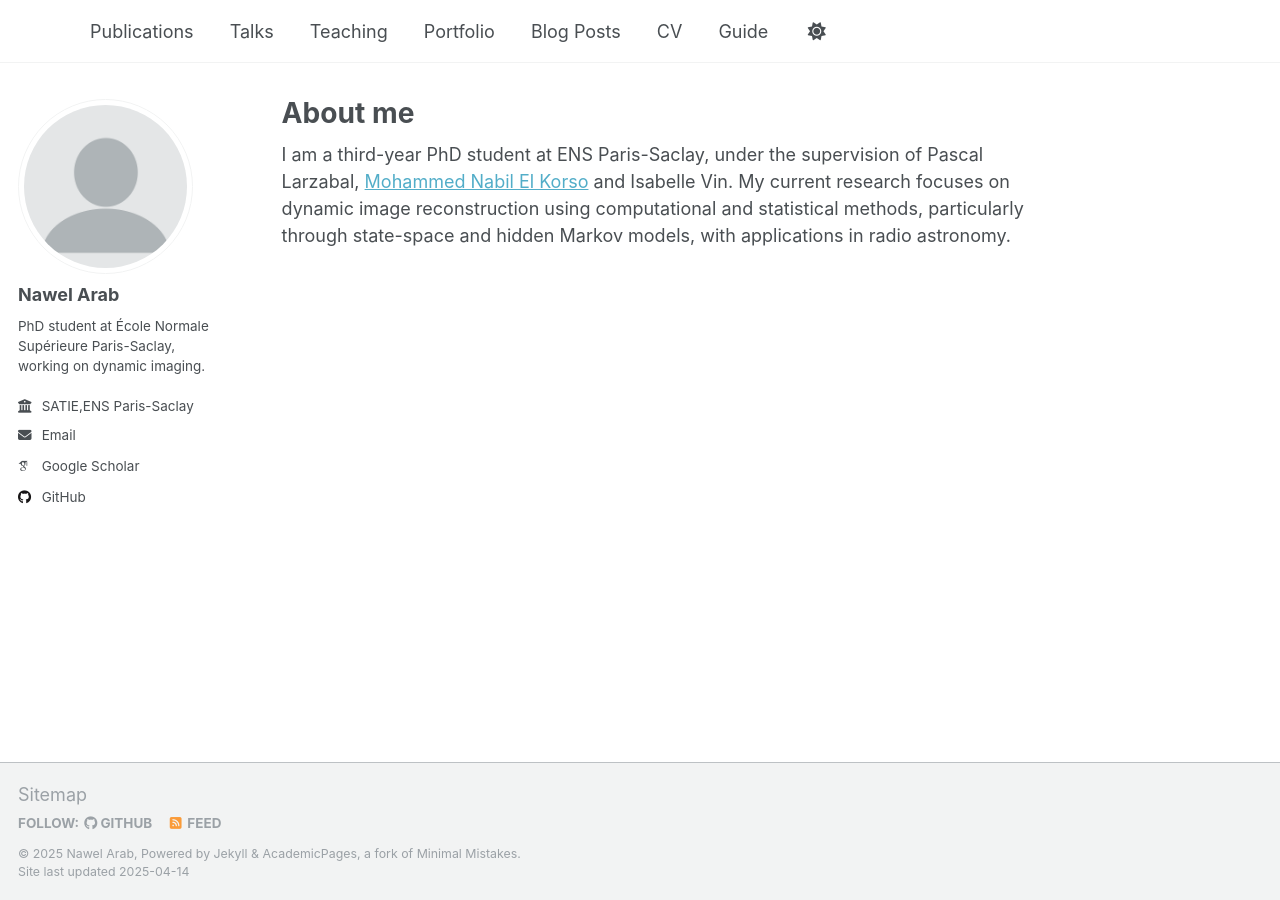
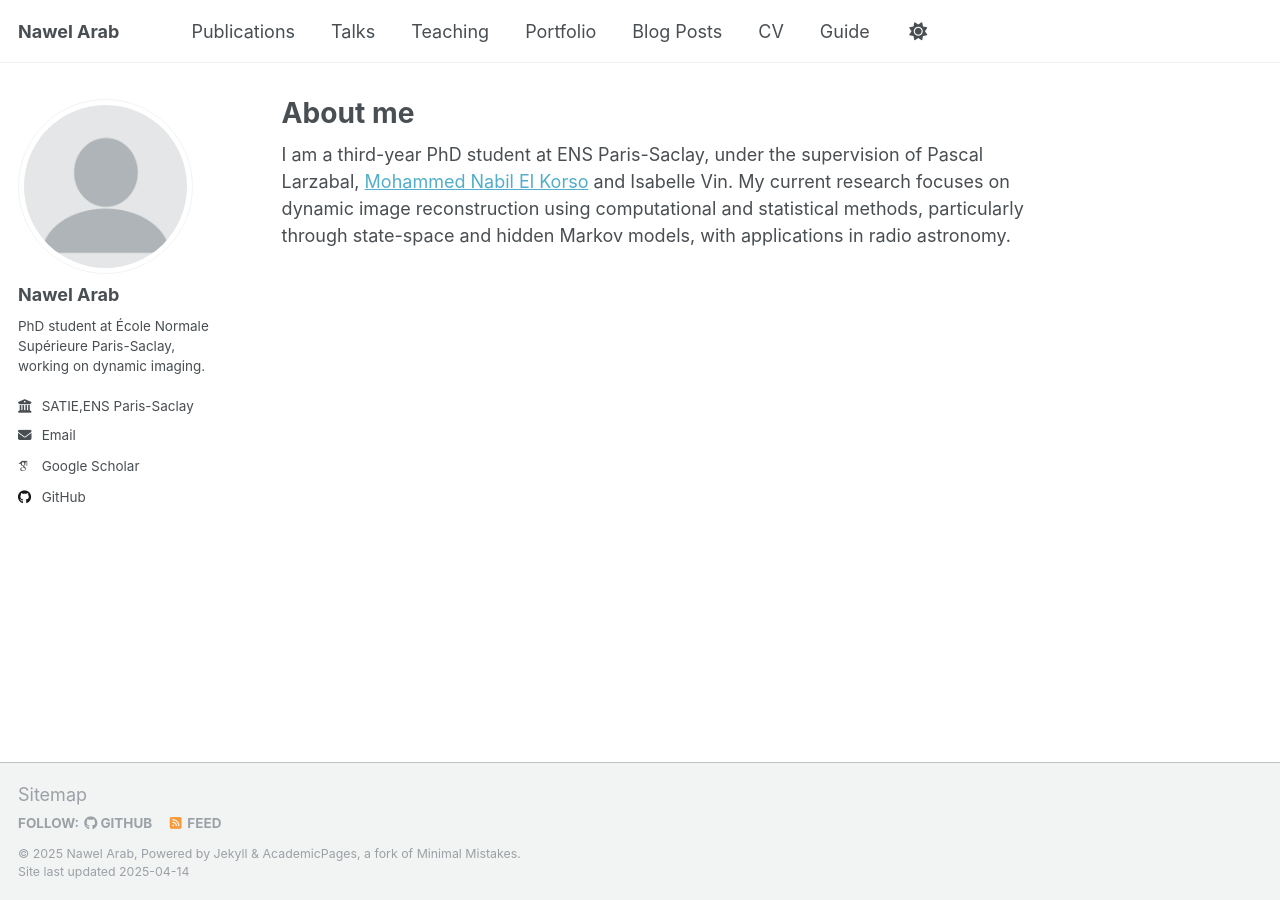
Before and after one commit to NawelAr/NawelAr.github.io, a Jekyll site: the page built from _pages/about.md, in a window 1280 px wide. Built offline with Jekyll 4.4.1, drawn with Linux system fonts in a browser that asks for light colours; some web fonts are replaced.

Commit message:
Update _config.yml

```diff
--- a/_config.yml
+++ b/_config.yml
@@ -9,7 +9,7 @@
 # Basic Site Settings
 locale                   : "en-US"
 site_theme               : "default"
-title                    : "      "
+title                    : "Nawel Arab"
 title_separator          : "-"
 name                     : &name "Nawel Arab"
 description              : &description "PhD student in inverse problems, signal processing, and state-space model. "
```
